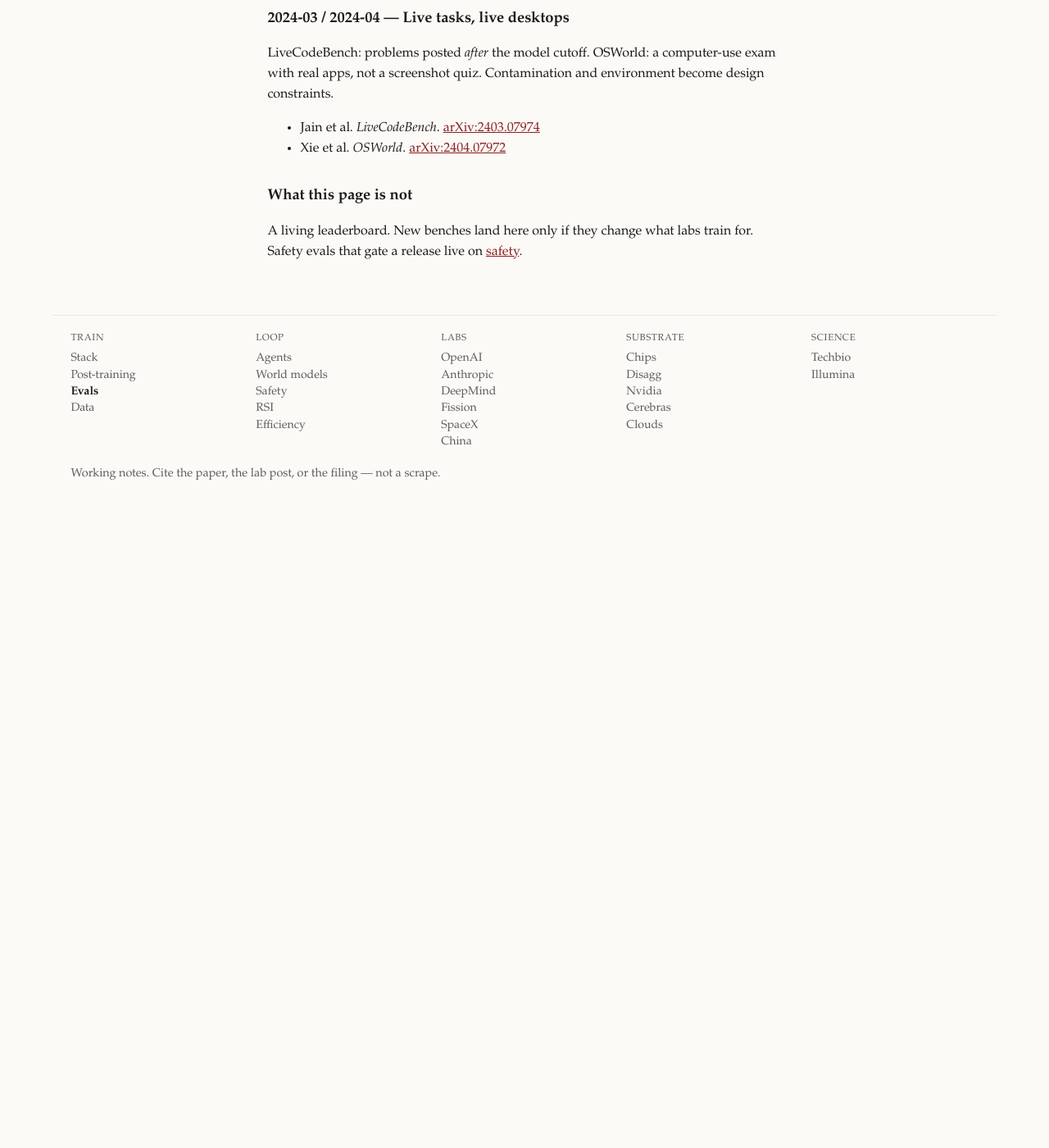
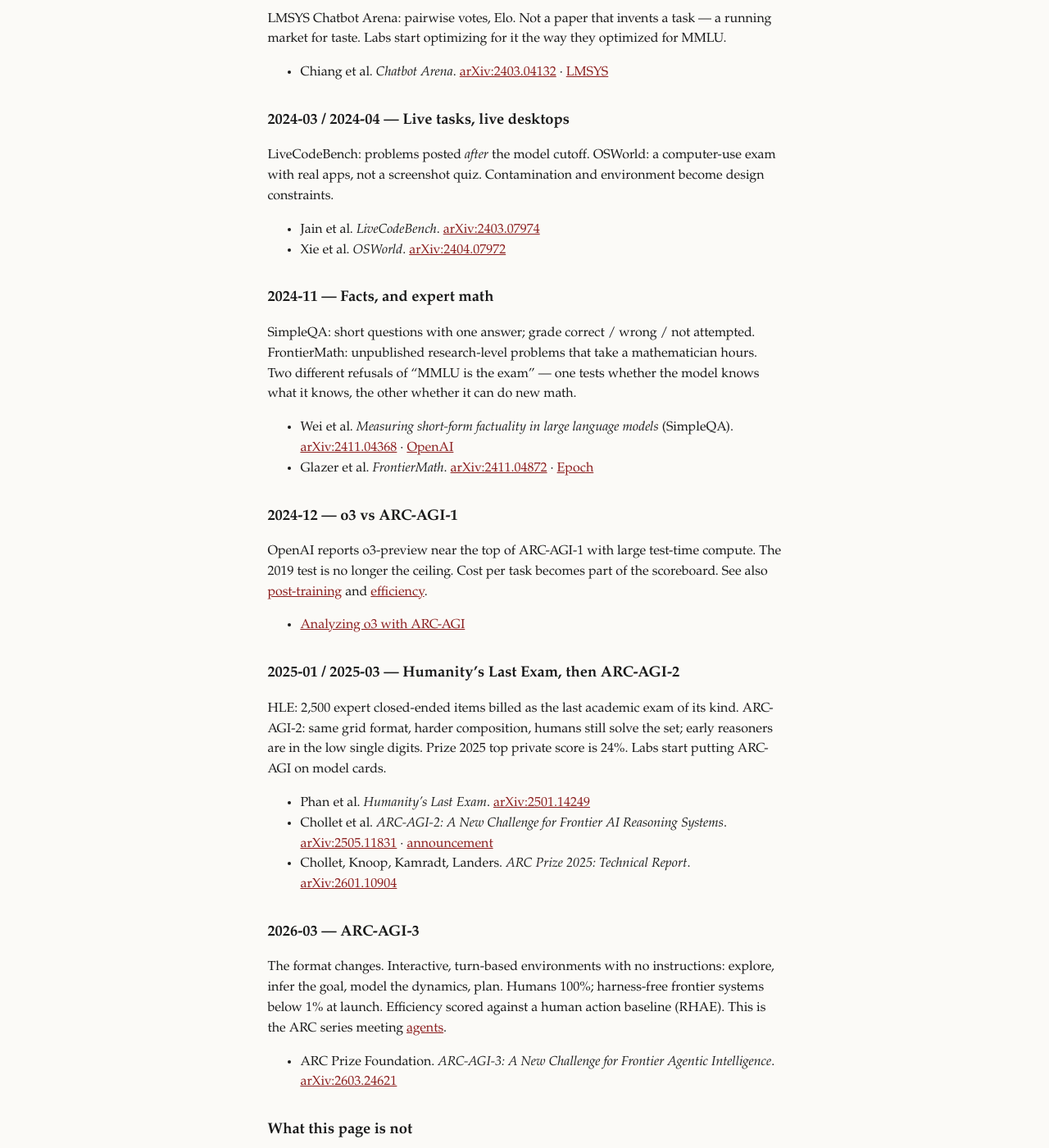
Before and after one commit to vandontduong/chronicle, a Jekyll site: the page built from timelines/evals.md, in a window 1280 px wide and 1400 px high, scrolled down 1894 px. Shown: the whole window at 82% size. Built offline with Jekyll 4.4.1, drawn with Linux system fonts in a browser that asks for light colours; before the commit the page ends 2524 px from its top, so only the background shows below that; some of the changed text lies outside the part shown.

Commit message:
Evals: ARC-AGI 1-3 series, FrontierMath, HLE, SimpleQA, MMMU

```diff
--- a/timelines/evals.md
+++ b/timelines/evals.md
@@ -8,7 +8,7 @@ permalink: /timelines/evals/
 
 <p class="meta">The scarce object after 2023 is the test, not the net. This page is how the field decided what “better” meant.</p>
 
-Architecture lives on [capability stack]({{ '/timelines/capability-stack/' | relative_url }}). Preference and reasoning recipes live on [post-training]({{ '/timelines/post-training/' | relative_url }}). Coding-agent *products* live on [agents]({{ '/timelines/agents/' | relative_url }}).
+Architecture lives on [capability stack]({{ '/timelines/capability-stack/' | relative_url }}). Preference and reasoning recipes live on [post-training]({{ '/timelines/post-training/' | relative_url }}). Coding-agent *products* live on [agents]({{ '/timelines/agents/' | relative_url }}). Interactive worlds that claim to be simulators live on [world models]({{ '/timelines/world-models/' | relative_url }}).
 
 ## 2012 / 2015 — ImageNet as the public scoreboard
 
@@ -23,11 +23,12 @@ Nine NLU tasks, one leaderboard. SuperGLUE is the admission that GLUE is already
 - Wang et al. *GLUE*. [arXiv:1804.07461](https://arxiv.org/abs/1804.07461)
 - Wang et al. *SuperGLUE*. [arXiv:1905.00537](https://arxiv.org/abs/1905.00537)
 
-## 2019 — A test that is not a language exam
+## 2019 — ARC-AGI-1
 
-Chollet: intelligence as skill-acquisition efficiency, measured on tasks the system was not trained for. ARC stays hard after MMLU saturates. The other fork of “what better means.”
+Chollet: intelligence as skill-acquisition efficiency on tasks the system was not trained for. Grid puzzles, few shots, core-knowledge priors only. Holds as a hard test from 2019 through late 2024. The other fork of “what better means” — not another language exam.
 
 - Chollet. *On the Measure of Intelligence*. [arXiv:1911.01547](https://arxiv.org/abs/1911.01547)
+- [ARC Prize](https://arcprize.org/)
 
 ## 2020-09 — MMLU
 
@@ -49,12 +50,13 @@ BIG-bench is a task zoo the community can keep adding to. HELM is the opposite m
 - Srivastava et al. *Beyond the Imitation Game*. [arXiv:2206.04615](https://arxiv.org/abs/2206.04615)
 - Liang et al. *Holistic Evaluation of Language Models*. [arXiv:2211.09110](https://arxiv.org/abs/2211.09110) · [CRFM](https://crfm.stanford.edu/2022/11/17/helm.html)
 
-## 2023-10 / 2023-11 — SWE-bench and GPQA
+## 2023-10 / 2023-11 — SWE-bench, GPQA, MMMU
 
-GitHub issues with tests attached. Graduate-level questions written so Google does not already contain the answer. Two different answers to “MMLU is contaminated.”
+GitHub issues with tests attached. Graduate-level questions written so Google does not already contain the answer. MMMU: college exams that are images as well as text. Three answers to “MMLU is contaminated,” in code, knowledge, and multimodality.
 
 - Jimenez et al. *SWE-bench: Can Language Models Resolve Real-World GitHub Issues?* [arXiv:2310.06770](https://arxiv.org/abs/2310.06770)
 - Rein et al. *GPQA: A Graduate-Level Google-Proof Q&A Benchmark*. [arXiv:2311.12022](https://arxiv.org/abs/2311.12022)
+- Yue et al. *MMMU: A Massive Multi-discipline Multimodal Understanding and Reasoning Benchmark*. [arXiv:2311.16502](https://arxiv.org/abs/2311.16502)
 
 ## 2023– — Arena as the human eval
 
@@ -69,6 +71,33 @@ LiveCodeBench: problems posted *after* the model cutoff. OSWorld: a computer-use
 - Jain et al. *LiveCodeBench*. [arXiv:2403.07974](https://arxiv.org/abs/2403.07974)
 - Xie et al. *OSWorld*. [arXiv:2404.07972](https://arxiv.org/abs/2404.07972)
 
+## 2024-11 — Facts, and expert math
+
+SimpleQA: short questions with one answer; grade correct / wrong / not attempted. FrontierMath: unpublished research-level problems that take a mathematician hours. Two different refusals of “MMLU is the exam” — one tests whether the model knows what it knows, the other whether it can do new math.
+
+- Wei et al. *Measuring short-form factuality in large language models* (SimpleQA). [arXiv:2411.04368](https://arxiv.org/abs/2411.04368) · [OpenAI](https://openai.com/index/introducing-simpleqa/)
+- Glazer et al. *FrontierMath*. [arXiv:2411.04872](https://arxiv.org/abs/2411.04872) · [Epoch](https://epoch.ai/frontiermath/about)
+
+## 2024-12 — o3 vs ARC-AGI-1
+
+OpenAI reports o3-preview near the top of ARC-AGI-1 with large test-time compute. The 2019 test is no longer the ceiling. Cost per task becomes part of the scoreboard. See also [post-training]({{ '/timelines/post-training/' | relative_url }}) and [efficiency]({{ '/timelines/efficiency/' | relative_url }}).
+
+- [Analyzing o3 with ARC-AGI](https://arcprize.org/blog/analyzing-o3-with-arc-agi)
+
+## 2025-01 / 2025-03 — Humanity's Last Exam, then ARC-AGI-2
+
+HLE: 2,500 expert closed-ended items billed as the last academic exam of its kind. ARC-AGI-2: same grid format, harder composition, humans still solve the set; early reasoners are in the low single digits. Prize 2025 top private score is 24%. Labs start putting ARC-AGI on model cards.
+
+- Phan et al. *Humanity's Last Exam*. [arXiv:2501.14249](https://arxiv.org/abs/2501.14249)
+- Chollet et al. *ARC-AGI-2: A New Challenge for Frontier AI Reasoning Systems*. [arXiv:2505.11831](https://arxiv.org/abs/2505.11831) · [announcement](https://arcprize.org/blog/announcing-arc-agi-2-and-arc-prize-2025)
+- Chollet, Knoop, Kamradt, Landers. *ARC Prize 2025: Technical Report*. [arXiv:2601.10904](https://arxiv.org/abs/2601.10904)
+
+## 2026-03 — ARC-AGI-3
+
+The format changes. Interactive, turn-based environments with no instructions: explore, infer the goal, model the dynamics, plan. Humans 100%; harness-free frontier systems below 1% at launch. Efficiency scored against a human action baseline (RHAE). This is the ARC series meeting [agents]({{ '/timelines/agents/' | relative_url }}).
+
+- ARC Prize Foundation. *ARC-AGI-3: A New Challenge for Frontier Agentic Intelligence*. [arXiv:2603.24621](https://arxiv.org/abs/2603.24621)
+
 ## What this page is not
 
-A living leaderboard. New benches land here only if they change what labs train for. Safety evals that gate a release live on [safety]({{ '/timelines/safety/' | relative_url }}).
+A living leaderboard. New benches land here only if they change what labs train for or how they report. Safety evals that gate a release live on [safety]({{ '/timelines/safety/' | relative_url }}).
```
